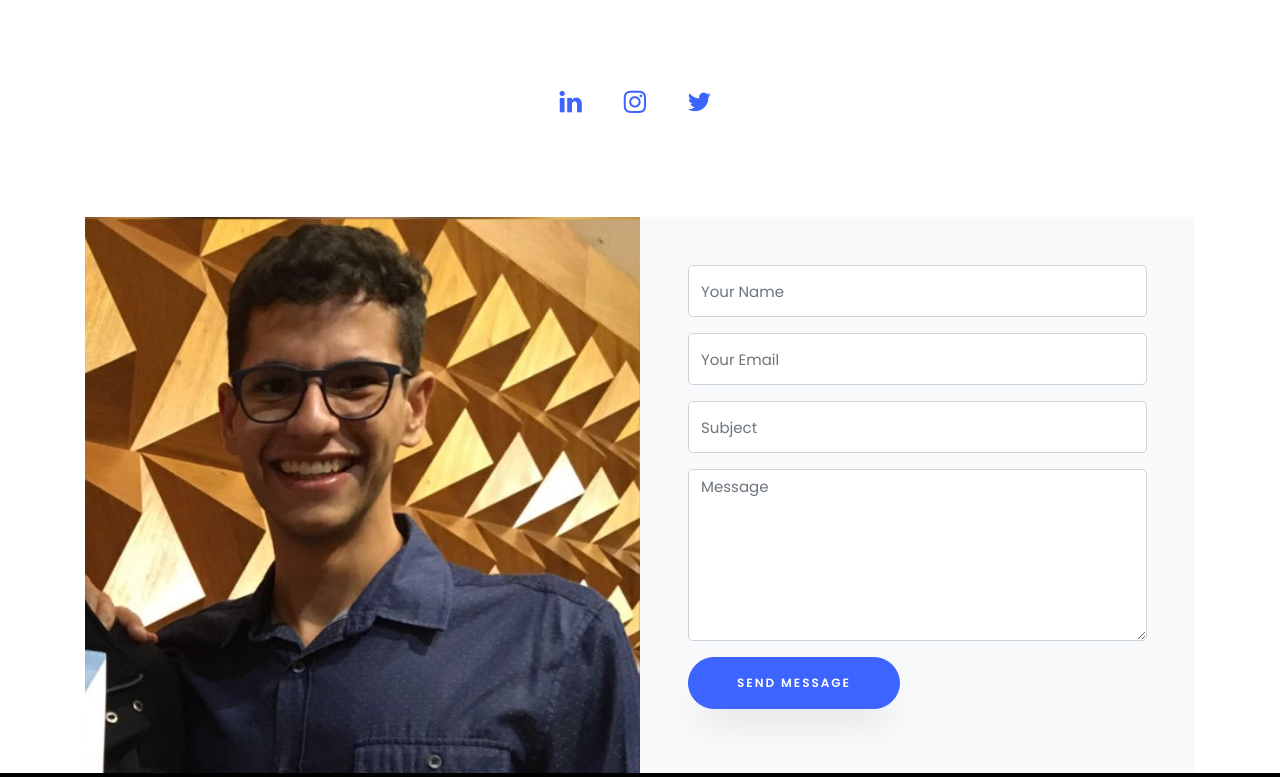
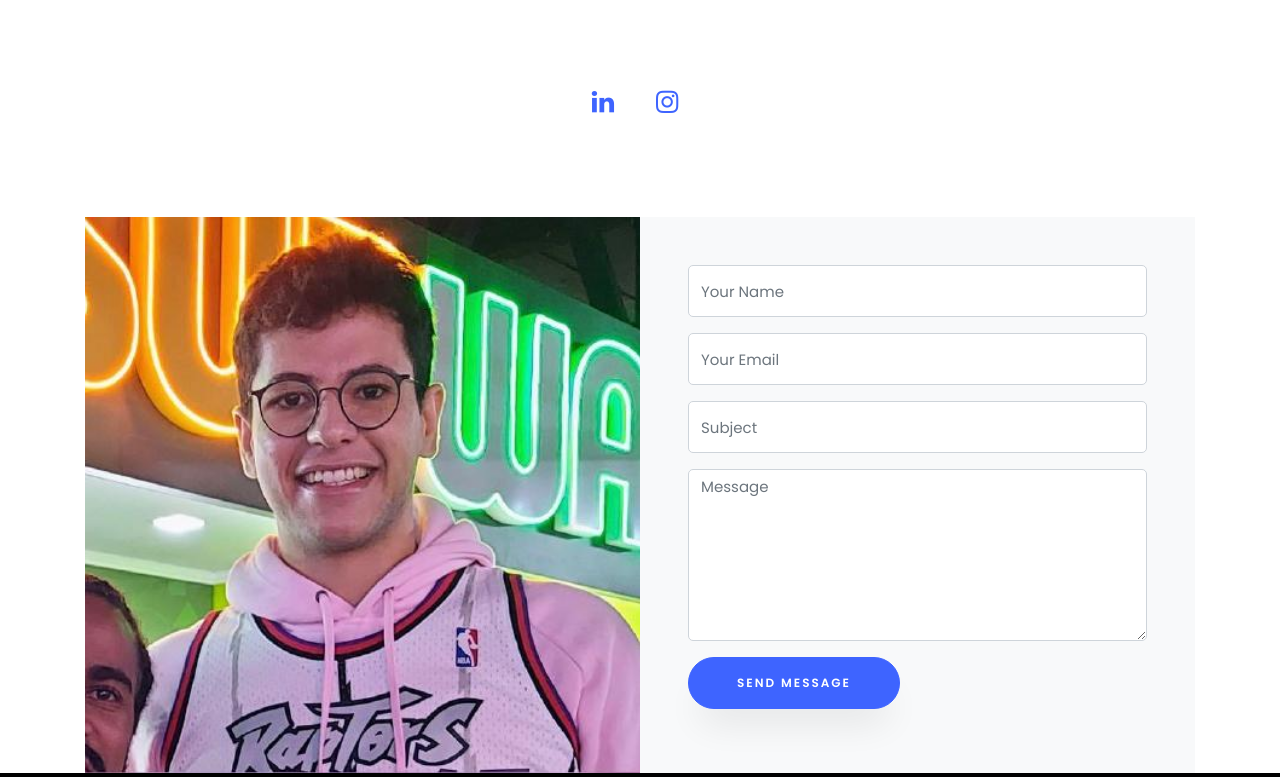
Before and after one commit to guilhermeolivsilva/guilhermeolivsilva.github.io, a plain HTML site: page index.html in a window 1280 px wide. Shown: the part 6457-7234 px from the top of the page. Drawn offline with Linux system fonts and the light colour scheme; files whose address does not match are found by name.

Commit message:
feat: updated profile picture and socials

```diff
--- a/index.html
+++ b/index.html
@@ -299,7 +299,6 @@
 			<ul class="ftco-footer-social list-unstyled float-md-left float-lft mt-5">
 					<li class="ftco-animate"><a href="https://www.linkedin.com/in/guilhermeolivsilva/"><span class="icon-linkedin"></span></a></li>
 					<li class="ftco-animate"><a href="https://www.instagram.com/grandeguigs/"><span class="icon-instagram"></span></a></li>
-					<li class="ftco-animate"><a href="https://www.twitter.com/GuilhermeOSilv/"><span class="icon-twitter"></span></a></li>
 			</ul>
 		</div>
 
@@ -326,7 +325,7 @@
 		  </div>
 
 		  <div class="col-md-6 d-flex">
-			<div class="img" style="background-image: url(images/about.jpg);"></div>
+			<div class="img" style="background-image: url(images/about.jpeg);"></div>
 		  </div>
 		</div>
 	  </div>
```
Also changed, not shown: images/about.jpeg (added), images/about.jpg (deleted).
